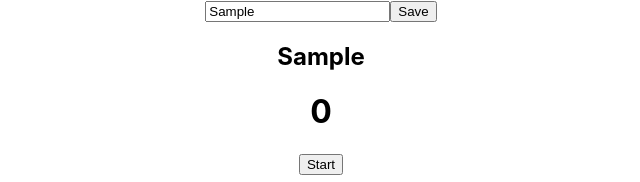
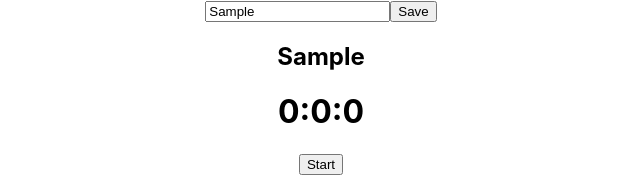
Before and after one commit to joshbroughton/timer-app, a React (Create React App) app: page / in a window 1280 px wide. Both pictures are taken after typing "Sample" into the empty fields and a click on the button "Save". Shown: the top 182 px of the page, without its empty margins (319-959 px from the left). Built offline with nearby package versions, Linux system fonts and the light colour scheme.

Commit message:
timers run and display formatted time

```diff
--- a/src/app/app.js
+++ b/src/app/app.js
@@ -1,12 +1,19 @@
 import { configureStore } from "@reduxjs/toolkit";
+
 import timersReducer from '../features/timers/timersSlice';
+import { update } from '../features/timers/timersSlice';
 
 export const store = configureStore({
 	reducer: {
 		timers: timersReducer
 	},
-  middleware: (getDefaultMiddleware) =>
-    getDefaultMiddleware({
-      serializableCheck: false
-    })
 })
+
+let lastUpdateTime = Date.now()
+
+setInterval(() => {
+	const now = Date.now()
+	const deltaTime = now - lastUpdateTime
+	lastUpdateTime = now
+	store.dispatch(update(deltaTime))
+}, 500)
--- a/src/components/TimerView.js
+++ b/src/components/TimerView.js
@@ -1,14 +1,17 @@
 import { useDispatch } from "react-redux";
 import { toggleTimer } from "../features/timers/timersSlice";
+import Timer from "../features/timers/Timer";
+import { formatTime } from "../utils/utils";
 
 export default function TimerView({ index, name, time, isRunning }) {
   const dispatch = useDispatch();
 
+  const timer = new Timer(name, time, isRunning)
   return(
     <div>
-      <h2>{name}</h2>
-      <h1>{time}</h1>
-      <button onClick={() => dispatch(toggleTimer(index))}>{isRunning ? "Stop" : "Start"}</button>
+      <h2>{timer.name}</h2>
+      <h1>{formatTime(timer.time)}</h1>
+      <button onClick={() => dispatch(toggleTimer(index))}>{timer.isRunning ? "Stop" : "Start"}</button>
     </div>
   )
 }
--- a/src/features/timers/timersSlice.js
+++ b/src/features/timers/timersSlice.js
@@ -10,17 +10,22 @@ export const timersSlice = createSlice({
   initialState,
   reducers: {
     addTimer: (state, action) => {
-      state.value.push(new Timer(action.payload))
+      state.value.push({ name: action.payload, time: 0, isRunning: false });
     },
     toggleTimer: (state, action) => {
-      const index = action.payload;
-      const isRunning = state.value[index].isRunning;
-			state.value[index] = new Timer(state.value[index].name, state.value[index].time, !isRunning);
+      state.value[action.payload].isRunning = !state.value[action.payload].isRunning;
 		},
+    update: (state, action) => {
+      state.value.forEach(timer => {
+        if (timer.isRunning) {
+          timer.time += action.payload
+        }
+      })
+    },
   },
 })
 
 // Action creators are generated for each case reducer function
-export const { addTimer, toggleTimer } = timersSlice.actions
+export const { addTimer, toggleTimer, update } = timersSlice.actions
 
 export default timersSlice.reducer;
--- /dev/null
+++ b/src/utils/utils.js
@@ -0,0 +1,17 @@
+const formatTime = (time) => {
+  const totalSeconds = time / 1000;
+  const totalMinutes = totalSeconds / 60;
+  const totalHours = totalMinutes / 60;
+
+  const secondsRounded = Math.floor(totalSeconds);
+  const minutesRounded = Math.floor(totalMinutes);
+  const hoursRounded = Math.floor(totalHours);
+
+  const seconds = secondsRounded % 60;
+  const minutes = minutesRounded % 60;
+  const hours = hoursRounded % 60;
+
+  return(`${hours}:${minutes}:${seconds}`)
+}
+
+export { formatTime };
```
